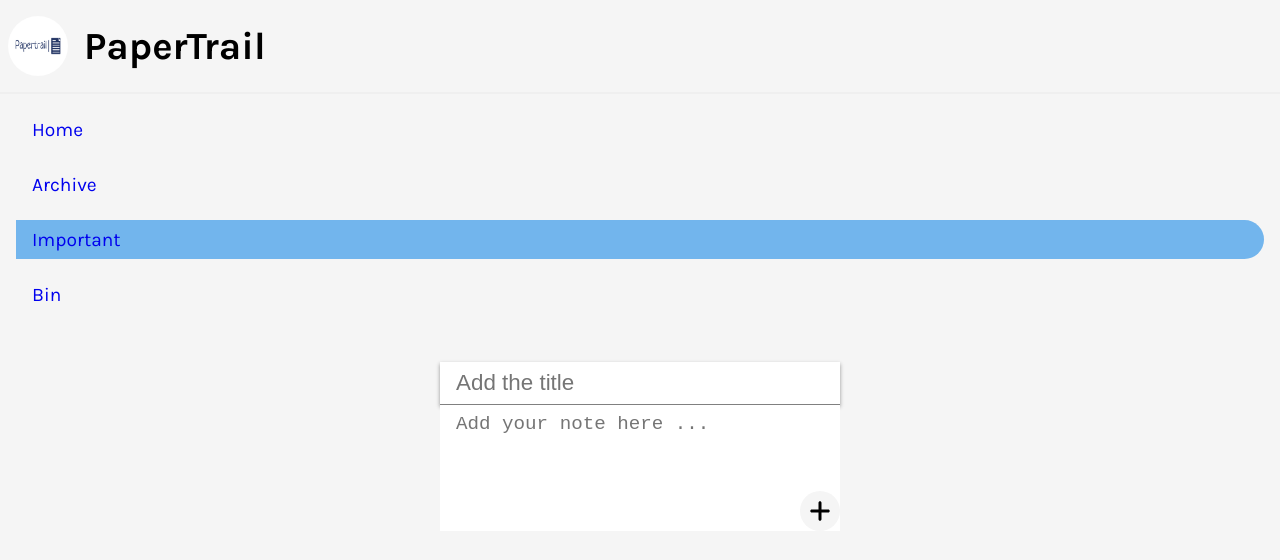
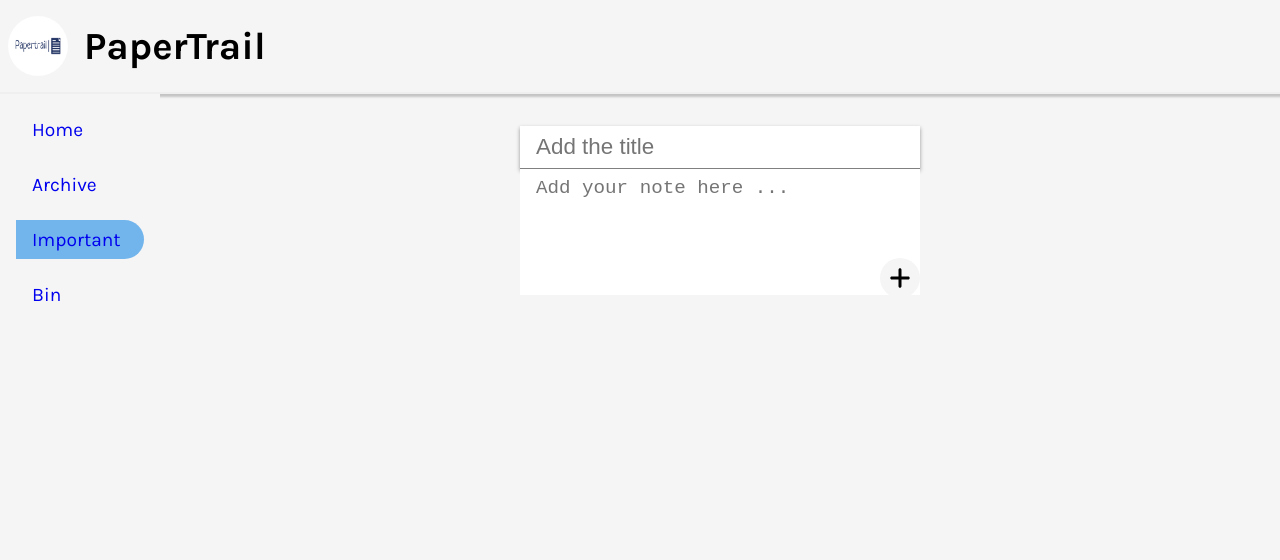
Before and after one commit to hritikRajput/notes-app, a React (Vite) app: page /important in a window 1280 px wide. Shown: the top 560 px of the page. Built offline with nearby package versions, Linux system fonts and the light colour scheme.

Commit message:
Add styles in Important.css

```diff
--- /dev/null
+++ b/src/pages/Important/Important.css
@@ -0,0 +1,21 @@
+.important__grid-container{
+    display: grid;
+    grid-template-columns: 1fr 7fr;
+}
+.header{
+    grid-column: 1/3;
+}
+.sidebar{
+    grid-column: 1/2;
+}
+.important__notes-container{
+    grid-column-start: 2;
+    padding: 16px 32px;
+}
+.important__notecard{
+    width: 100%;
+    padding: 16px;
+    display: flex;
+    flex-wrap: wrap;
+    gap: 16px;
+}
--- a/src/pages/Important/Important.jsx
+++ b/src/pages/Important/Important.jsx
@@ -4,20 +4,23 @@ import Sidebar from "../../components/Sidebar/Sidebar";
 import NewNote from "../../components/NewNote/NewNote";
 import NoteCard from "../../components/NoteCard/NoteCard";
 import { useNotes } from "../../context/notesContext"
+import "./Important.css"
 
 export default function Important() {
     const [isImportant, setIsImportant] = React.useState(true)
     const { importantNotes } = useNotes()
     return (
-        <div>
-            <Header />
-            <Sidebar />
+        <div className="important__grid-container">
+            <Header className="header" />
+            <Sidebar className="sidebar" />
             <NewNote isImportant={isImportant} />
-            <div>
+            <div className="important__notes-container" >
                 {importantNotes.length > 0 && <h2>Important Notes</h2>}
-                {
-                    importantNotes.map(note => <NoteCard key={note.id} title={note.title} description={note.description} id={note.id} />)
-                }
+                <div className="important__notecard">
+                    {
+                        importantNotes.map(note => <NoteCard key={note.id} title={note.title} description={note.description} id={note.id} />)
+                    }
+                </div>
             </div>
         </div>
     );
```
